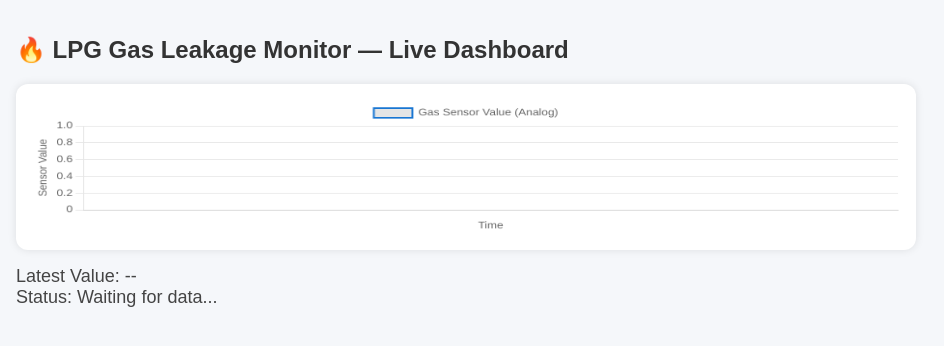
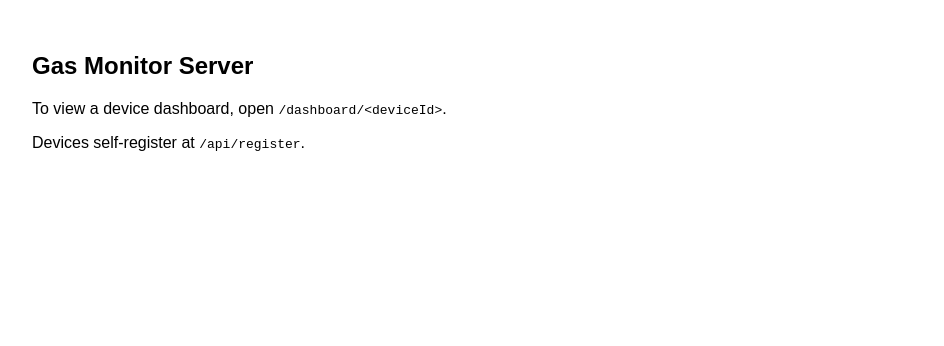
Before and after one commit to iot-49/gas-leak-detection-iot, a website: page public/index.html in a window 1280 px wide. Shown: the whole page, without its empty margins (0-944 px from the left). Drawn offline with nearby package versions, Linux system fonts and the light colour scheme; no server answers.

Commit message:
Update index.html

```diff
--- a/public/index.html
+++ b/public/index.html
@@ -1,119 +1,9 @@
 <!doctype html>
 <html>
-<head>
-  <meta charset="utf-8" />
-  <title>Gas Monitor Dashboard</title>
-
-  <!-- Socket.IO client -->
-  <script src="/socket.io/socket.io.js"></script>
-  <!-- Chart.js for graph display -->
-  <script src="https://cdn.jsdelivr.net/npm/chart.js"></script>
-
-  <style>
-    body {
-      font-family: Arial, sans-serif;
-      background: #f5f7fa;
-      padding: 16px;
-      margin: 0;
-    }
-    h2 {
-      color: #333;
-      margin-bottom: 20px;
-    }
-    #chart {
-      width: 100%;
-      max-width: 900px;
-      background: white;
-      border-radius: 12px;
-      padding: 16px;
-      box-shadow: 0 0 8px rgba(0, 0, 0, 0.1);
-    }
-    .info {
-      margin-top: 16px;
-      font-size: 18px;
-      color: #444;
-    }
-    .alert {
-      color: #d32f2f;
-      font-weight: bold;
-    }
-  </style>
-</head>
-
-<body>
-  <h2>🔥 LPG Gas Leakage Monitor — Live Dashboard</h2>
-
-  <canvas id="chart" height="120"></canvas>
-  <div class="info">
-    Latest Value: <span id="latest">--</span><br />
-    Status: <span id="status">Waiting for data...</span>
-  </div>
-
-  <script>
-    const socket = io();
-    const ctx = document.getElementById('chart').getContext('2d');
-    const labels = [];
-    const data = [];
-
-    const chart = new Chart(ctx, {
-      type: 'line',
-      data: {
-        labels: labels,
-        datasets: [{
-          label: 'Gas Sensor Value (Analog)',
-          data: data,
-          fill: false,
-          borderColor: '#1976d2',
-          borderWidth: 2,
-          tension: 0.3,
-          pointRadius: 0
-        }]
-      },
-      options: {
-        responsive: true,
-        scales: {
-          x: {
-            display: true,
-            title: { display: true, text: 'Time' }
-          },
-          y: {
-            beginAtZero: true,
-            title: { display: true, text: 'Sensor Value' }
-          }
-        }
-      }
-    });
-
-    // Helper function to push new points
-    function pushPoint(value, timestamp) {
-      const t = new Date(timestamp).toLocaleTimeString();
-      labels.push(t);
-      data.push(value);
-
-      // Keep only last 50 readings
-      if (labels.length > 50) {
-        labels.shift();
-        data.shift();
-      }
-
-      chart.update();
-      document.getElementById('latest').innerText = value;
-      document.getElementById('status').innerHTML =
-        value >= 400
-          ? '<span class="alert">⚠️ High Gas Level Detected!</span>'
-          : '✅ Normal Levels';
-    }
-
-    // Fetch last few readings on load
-    fetch('/api/gas?limit=50')
-      .then(r => r.json())
-      .then(list => list.reverse().forEach(item => pushPoint(item.value, item.timestamp)))
-      .catch(err => console.error(err));
-
-    // Receive new readings via WebSocket
-    socket.on('new-reading', payload => {
-      pushPoint(payload.value, payload.timestamp);
-    });
-  </script>
+<head><meta charset="utf-8"><title>Gas Monitor</title></head>
+<body style="font-family:Arial;padding:24px;">
+  <h2>Gas Monitor Server</h2>
+  <p>To view a device dashboard, open <code>/dashboard/&lt;deviceId&gt;</code>.</p>
+  <p>Devices self-register at <code>/api/register</code>.</p>
 </body>
 </html>
```
